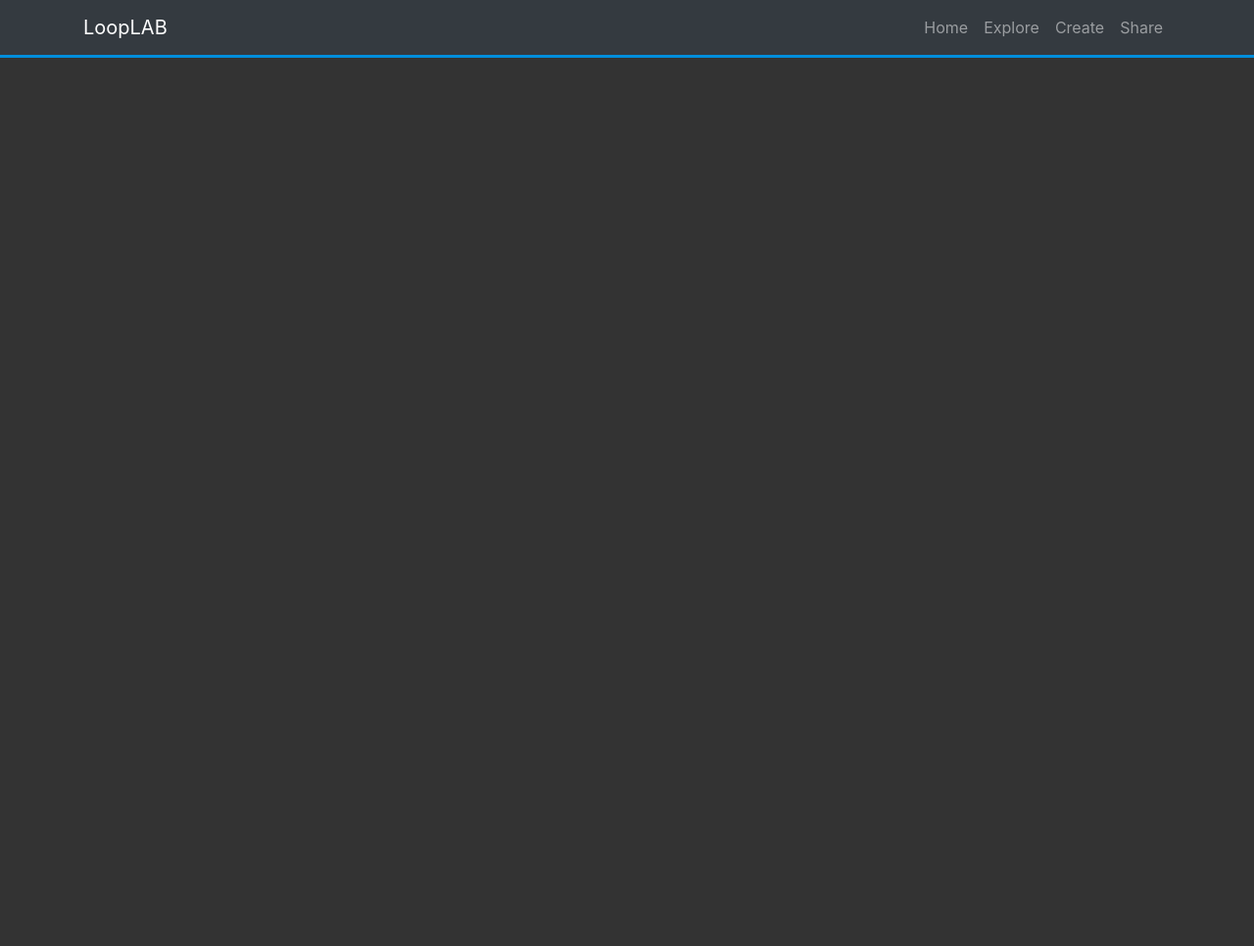
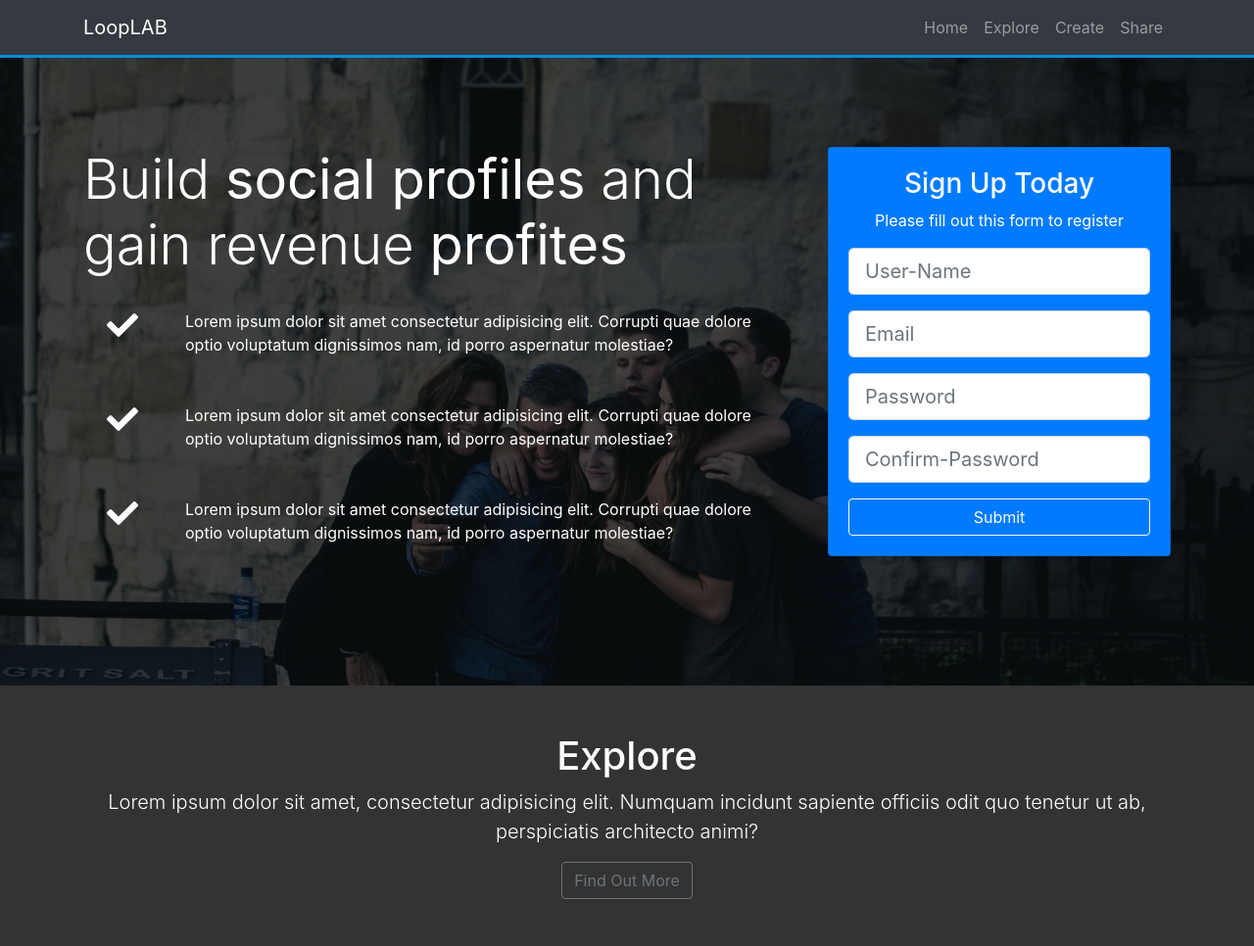
Before and after one commit to tamermaarouf/bs4boiler, a plain HTML site: page index.html in a window 1280 px wide. Shown: the whole page at 98% size. Before the commit the page ends 800 px from the top, so only its background shows below. Drawn offline with nearby package versions, Linux system fonts and the light colour scheme.

Commit message:
END EXPLORE HEAD

```diff
--- a/css/style.css
+++ b/css/style.css
@@ -6,3 +6,24 @@ body{
 .navbar {
     border-bottom: 3px solid #008edc;
 }
+
+#home-section {
+    background: url(../img/home.jpg);
+    background-repeat: no-repeat;
+    background-size: cover;
+    background-attachment: fixed;
+    min-height: 700px;
+}
+
+#home-section .dark-overlay {
+    position: absolute;
+    top: 0;
+    left: 0;
+    width: 100%;
+    min-height: 700px;
+    background: rgba(0, 0, 0, 0.7);
+}
+
+#home-section .inner-home{
+    padding-top: 150px;
+}
--- a/index.html
+++ b/index.html
@@ -1,15 +1,22 @@
 <!DOCTYPE html>
 <html lang="en">
-
   <head>
-  <meta charset="UTF-8">
-  <meta name="viewport" content="width=device-width, initial-scale=1.0">
-  <meta http-equiv="X-UA-Compatible" content="ie=edge">
-  <link rel="stylesheet" href="https://use.fontawesome.com/releases/v5.0.13/css/all.css" integrity="sha384-DNOHZ68U8hZfKXOrtjWvjxusGo9WQnrNx2sqG0tfsghAvtVlRW3tvkXWZh58N9jp"
-    crossorigin="anonymous">
-  <link rel="stylesheet" href="https://stackpath.bootstrapcdn.com/bootstrap/4.1.1/css/bootstrap.min.css" integrity="sha384-WskhaSGFgHYWDcbwN70/dfYBj47jz9qbsMId/iRN3ewGhXQFZCSftd1LZCfmhktB"
-    crossorigin="anonymous">
-  <link rel="stylesheet" href="css/style.css">
+    <meta charset="UTF-8" />
+    <meta name="viewport" content="width=device-width, initial-scale=1.0" />
+    <meta http-equiv="X-UA-Compatible" content="ie=edge" />
+    <link
+      rel="stylesheet"
+      href="https://use.fontawesome.com/releases/v5.0.13/css/all.css"
+      integrity="sha384-DNOHZ68U8hZfKXOrtjWvjxusGo9WQnrNx2sqG0tfsghAvtVlRW3tvkXWZh58N9jp"
+      crossorigin="anonymous"
+    />
+    <link
+      rel="stylesheet"
+      href="https://stackpath.bootstrapcdn.com/bootstrap/4.1.1/css/bootstrap.min.css"
+      integrity="sha384-WskhaSGFgHYWDcbwN70/dfYBj47jz9qbsMId/iRN3ewGhXQFZCSftd1LZCfmhktB"
+      crossorigin="anonymous"
+    />
+    <link rel="stylesheet" href="css/style.css" />
     <title>Bootstrap Theme</title>
   </head>
 
@@ -19,7 +26,15 @@
     <nav class="navbar navbar-expand-sm bg-dark navbar-dark fixed-top">
       <div class="container">
         <a class="navbar-brand" href="index.html">LoopLAB</a>
-      <button class="navbar-toggler" type="button" data-bs-toggle="collapse" data-bs-target="#navbarNav" aria-controls="navbarNav" aria-expanded="false" aria-label="Toggle navigation">
+        <button
+          class="navbar-toggler"
+          type="button"
+          data-bs-toggle="collapse"
+          data-bs-target="#navbarNav"
+          aria-controls="navbarNav"
+          aria-expanded="false"
+          aria-label="Toggle navigation"
+        >
           <span class="navbar-toggler-icon"></span>
         </button>
         <div class="collapse navbar-collapse" id="navbarNav">
@@ -40,17 +55,130 @@
         </div>
       </div>
     </nav>
-  <script src="http://code.jquery.com/jquery-3.3.1.min.js" integrity="sha256-FgpCb/KJQlLNfOu91ta32o/NMZxltwRo8QtmkMRdAu8="
-    crossorigin="anonymous"></script>
-  <script src="https://cdnjs.cloudflare.com/ajax/libs/popper.js/1.14.3/umd/popper.min.js" integrity="sha384-ZMP7rVo3mIykV+2+9J3UJ46jBk0WLaUAdn689aCwoqbBJiSnjAK/l8WvCWPIPm49"
-    crossorigin="anonymous"></script>
-  <script src="https://stackpath.bootstrapcdn.com/bootstrap/4.1.1/js/bootstrap.min.js" integrity="sha384-smHYKdLADwkXOn1EmN1qk/HfnUcbVRZyYmZ4qpPea6sjB/pTJ0euyQp0Mk8ck+5T"
-    crossorigin="anonymous"></script>
+
+    <!-- HOME SECTION -->
+    <header id="home-section">
+      <div class="dark-overlay">
+        <div class="inner-home container">
+          <div class="row">
+            <div class="col-lg-8 d-none d-lg-block">
+              <h1 class="display-4">
+                Build <strong>social profiles</strong> and gain revenue
+                <strong>profites</strong>
+              </h1>
+              <div class="d-flex">
+                <div class="p-4 align-self-start">
+                  <i class="fas fa-check fa-2x"></i>
+                </div>
+                <div class="p-4 align-self-end">
+                  Lorem ipsum dolor sit amet consectetur adipisicing elit.
+                  Corrupti quae dolore optio voluptatum dignissimos nam, id
+                  porro aspernatur molestiae?
+                </div>
+              </div>
+              <div class="d-flex">
+                <div class="p-4 align-self-start">
+                  <i class="fas fa-check fa-2x"></i>
+                </div>
+                <div class="p-4 align-self-end">
+                  Lorem ipsum dolor sit amet consectetur adipisicing elit.
+                  Corrupti quae dolore optio voluptatum dignissimos nam, id
+                  porro aspernatur molestiae?
+                </div>
+              </div>
+              <div class="d-flex">
+                <div class="p-4 align-self-start">
+                  <i class="fas fa-check fa-2x"></i>
+                </div>
+                <div class="p-4 align-self-end">
+                  Lorem ipsum dolor sit amet consectetur adipisicing elit.
+                  Corrupti quae dolore optio voluptatum dignissimos nam, id
+                  porro aspernatur molestiae?
+                </div>
+              </div>
+            </div>
+
+            <div class="col-lg-4">
+              <div class="card bg-primary text-center card-form">
+                <div class="card-body">
+                  <h3>Sign Up Today</h3>
+                  <p>Please fill out this form to register</p>
+                  <form action="">
+                    <div class="form-group">
+                      <input
+                        type="text"
+                        class="form-control form-control-lg"
+                        placeholder="User-Name"
+                      />
+                    </div>
+                    <div class="form-group">
+                      <input
+                        type="email"
+                        class="form-control form-control-lg"
+                        placeholder="Email"
+                      />
+                    </div>
+                    <div class="form-group">
+                      <input
+                        type="password"
+                        class="form-control form-control-lg"
+                        placeholder="Password"
+                      />
+                    </div>
+                    <div class="form-group">
+                      <input
+                        type="password"
+                        class="form-control form-control-lg"
+                        placeholder="Confirm-Password"
+                      />
+                    </div>
+                    <input
+                      type="submit"
+                      value="Submit"
+                      class="btn btn-outline-light btn-block"
+                    />
+                  </form>
+                </div>
+              </div>
+            </div>
+          </div>
+        </div>
+      </div>
+    </header>
+    <!-- END HOME SECTION -->
+
+    <!-- EXPLORE HEAD -->
+    <section id="explore-head-section">
+      <div class="container">
+        <div class="row">
+          <div class="col text-center py-5">
+            <h1 class="dsplay-4">Explore</h1>
+            <p class="lead">Lorem ipsum dolor sit amet, consectetur adipisicing elit. Numquam incidunt sapiente officiis odit quo tenetur ut ab, perspiciatis architecto animi?</p>
+            <a href="#" class="btn btn-outline-secondary">Find Out More</a>
+          </div>
+        </div>
+      </div>
+    </section>
+    <!-- END EXPLORE HEAD -->
+    <script
+      src="http://code.jquery.com/jquery-3.3.1.min.js"
+      integrity="sha256-FgpCb/KJQlLNfOu91ta32o/NMZxltwRo8QtmkMRdAu8="
+      crossorigin="anonymous"
+    ></script>
+    <script
+      src="https://cdnjs.cloudflare.com/ajax/libs/popper.js/1.14.3/umd/popper.min.js"
+      integrity="sha384-ZMP7rVo3mIykV+2+9J3UJ46jBk0WLaUAdn689aCwoqbBJiSnjAK/l8WvCWPIPm49"
+      crossorigin="anonymous"
+    ></script>
+    <script
+      src="https://stackpath.bootstrapcdn.com/bootstrap/4.1.1/js/bootstrap.min.js"
+      integrity="sha384-smHYKdLADwkXOn1EmN1qk/HfnUcbVRZyYmZ4qpPea6sjB/pTJ0euyQp0Mk8ck+5T"
+      crossorigin="anonymous"
+    ></script>
 
     <script>
       // Get the current year for the copyright
-    $('#year').text(new Date().getFullYear());
+      $("#year").text(new Date().getFullYear());
     </script>
   </body>
-
 </html>
```
Also changed, not shown: img/create-section1.jpg (added), img/explore-section1.jpg (added), img/home.jpg (added), img/share-section1.jpg (added), 1 other file. Lines whose indentation alone changed are shown as unchanged.
